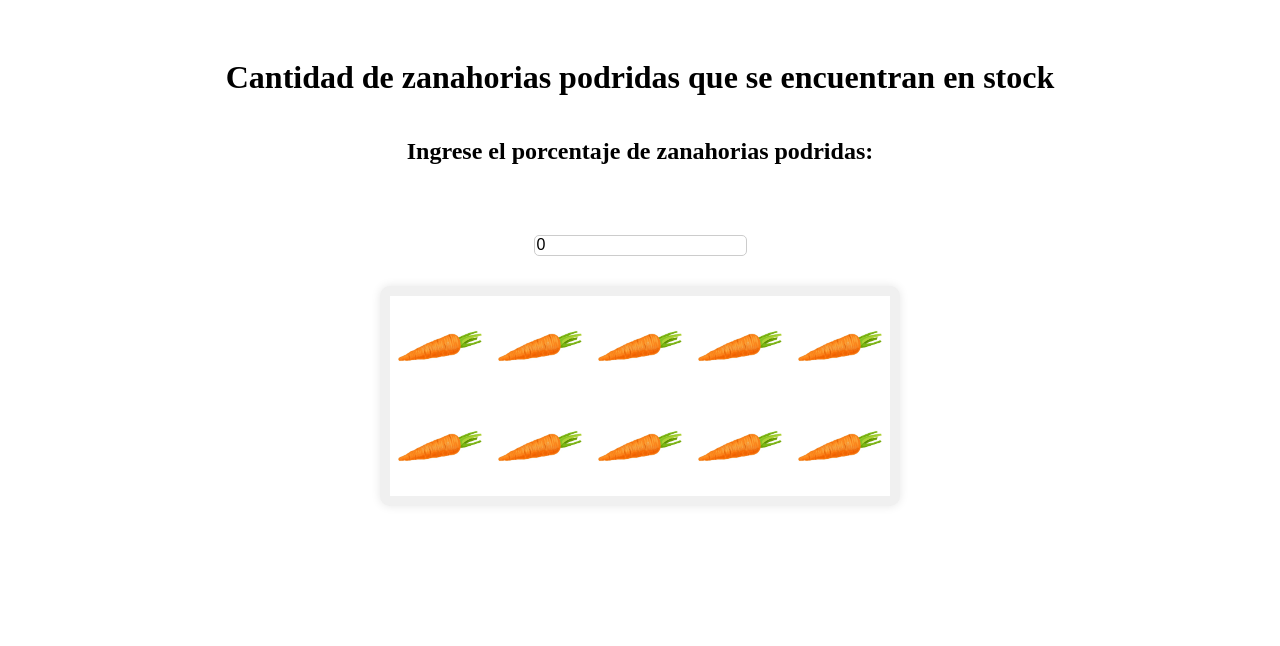
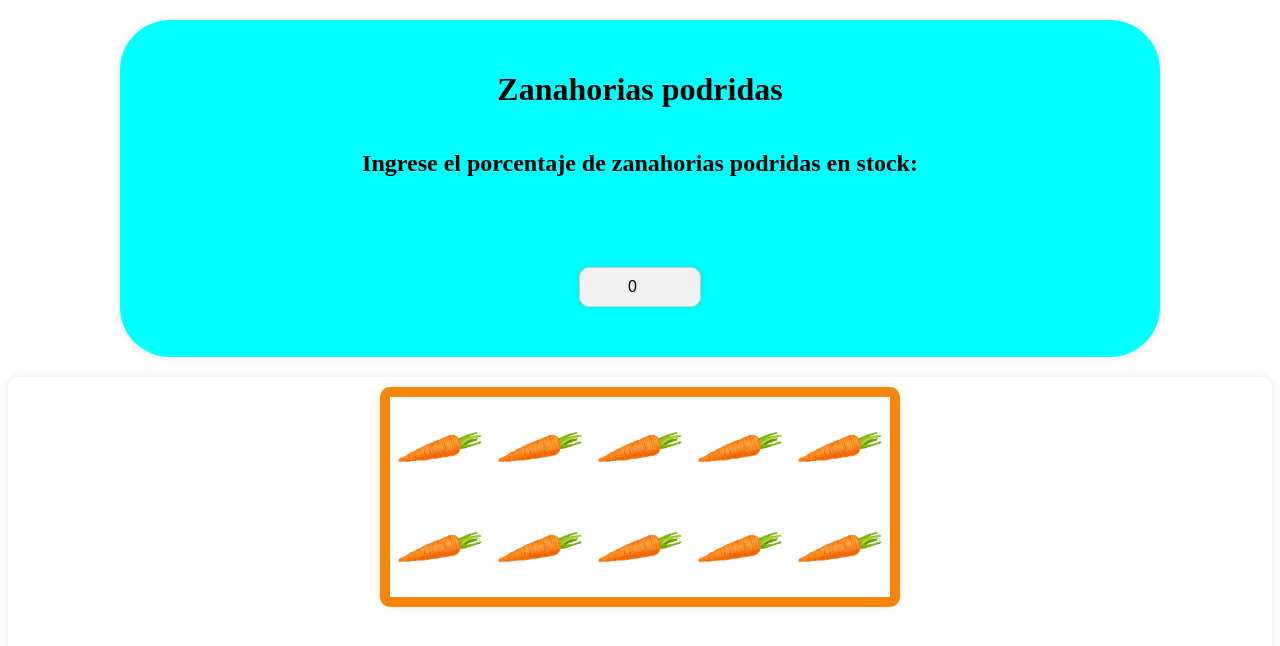
Before and after one commit to juani-castore/visualizacion_TP1_Castore_Caracoix, a Svelte app: page / in a window 1280 px wide. Shown: the top 646 px of the page. Built offline with nearby package versions, Linux system fonts and the light colour scheme; the HTML template or start-up script is replaced by a standard one.

Commit message:
retoques

```diff
--- a/src/App.svelte
+++ b/src/App.svelte
@@ -1,7 +1,6 @@
 <!-- Script JS -->
 <script>
     var x = 0;
-    // comente esto porque me arruinaba la vida
     var images = []
 
     function updateImages(){
@@ -31,8 +30,8 @@
 <!-- Estructura contenido HTML -->
 <!-- cantidad de tiempo de vida de la zanahoria o x% zanahorias podridas doenfjwebfjbweflkdflsdn -->
 <div class="header">
-<h1>Cantidad de zanahorias podridas que se encuentran en stock</h1>
-<h2>Ingrese el porcentaje de zanahorias podridas:</h2>
+<h1>Zanahorias podridas</h1>
+<h2>Ingrese el porcentaje de zanahorias podridas en stock:</h2>
 <input type="number" bind:value={x} on:input={updateImages}>
 </div>
 <div class="container">
@@ -50,6 +49,14 @@ input{
     border-radius: 5px;
     border: 1px solid #ccc;
     font-size: 16px;
+    padding: 10px;
+    width: 100px;
+    text-align: center;
+    margin-bottom: 20px;
+    margin-top: 20px;
+    background-color: #f0f0f0;
+    box-shadow: 0 0 10px rgba(0, 0, 0, 0.1);
+    border-radius: 10px;
 }
 .header{
     display: flex;
@@ -59,23 +66,38 @@ input{
     padding: 30px   20px ;
     width: 1000px;
     margin:auto;
+    background-color: aqua;
+    border-radius: 50px;
+    box-shadow: 0 0 10px rgba(0, 0, 0, 0.1);
+    margin-top: 20px;
+    margin-bottom: 20px;
 }
 .container {
     display: flex;
     justify-content: center;
     align-items: flex-start;
     height: 60vh; /* El contenedor ocupa el 100% del viewport en altura */
+    width: 100%; /* El contenedor ocupa el 100% del viewport en anchura */
+    margin: 0 auto; /* Centramos el contenedor */
+    padding: 10px; /* Añadimos un padding para separar el contenido del borde */
+    box-sizing: border-box; /* Hacemos que el padding no afecte al tamaño final del contenedor */
+    background-color: #ffffff;
+    border-radius: 10px;
+    box-shadow: 0 0 10px rgba(0, 0, 0, 0.1);
+    margin-top: 20px;
+    margin-bottom: 20px;
+
 }
 .grid {
-  display: grid;
-  grid-template-columns: repeat(5, 1fr);
-  grid-gap: 0.01px;
-  grid-auto-rows: minmax(2, auto);
-  max-height: 90vh;
+    display: grid;
+    grid-template-columns: repeat(5, 1fr);
+    grid-gap: 0.01px;
+    grid-auto-rows: minmax(2, auto);
+    max-height: 90vh;
     overflow: auto;
     padding: 10px;
     border-radius: 10px;
-    background-color: #f0f0f0;
+    background-color: #f48609;
     box-shadow: 0 0 10px rgba(0, 0, 0, 0.1);
 
 }
```
